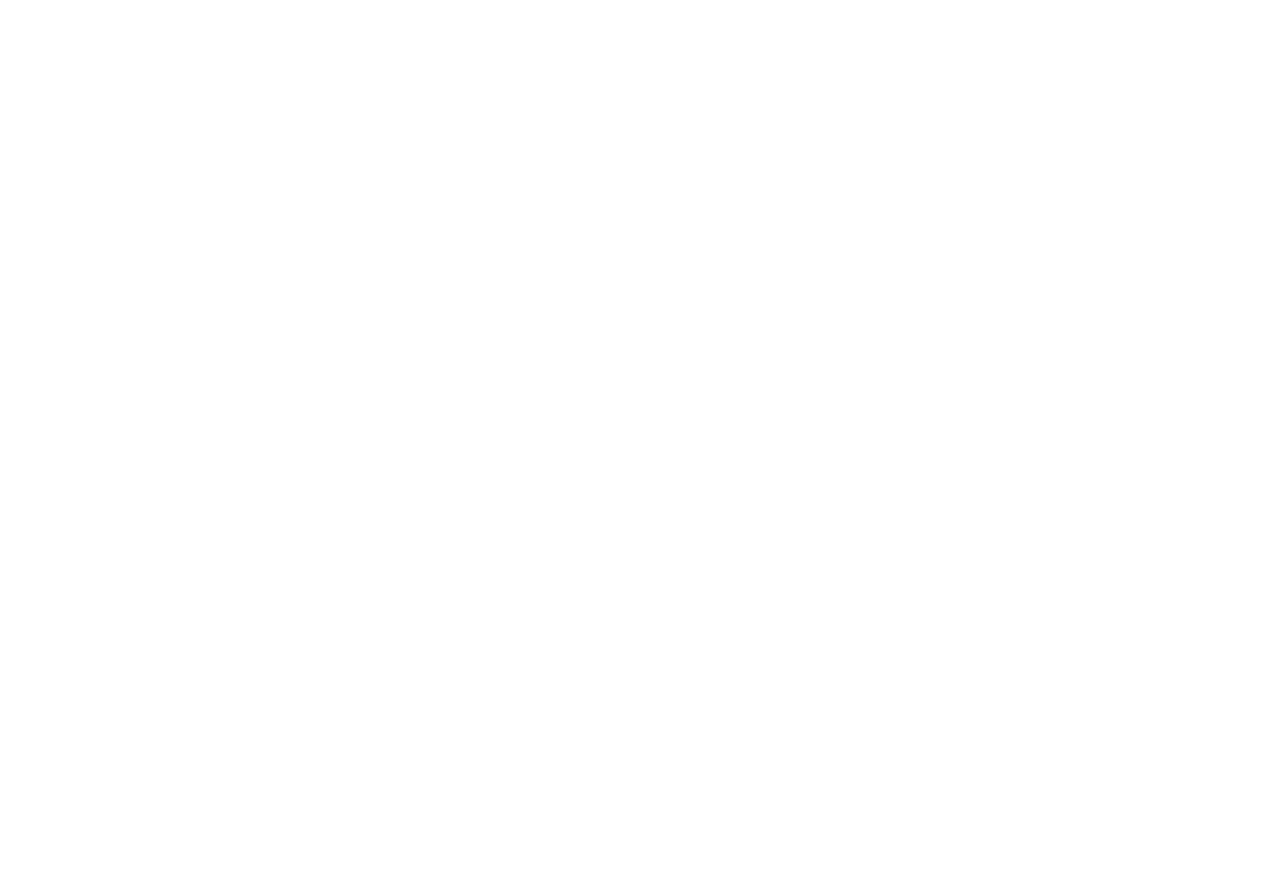
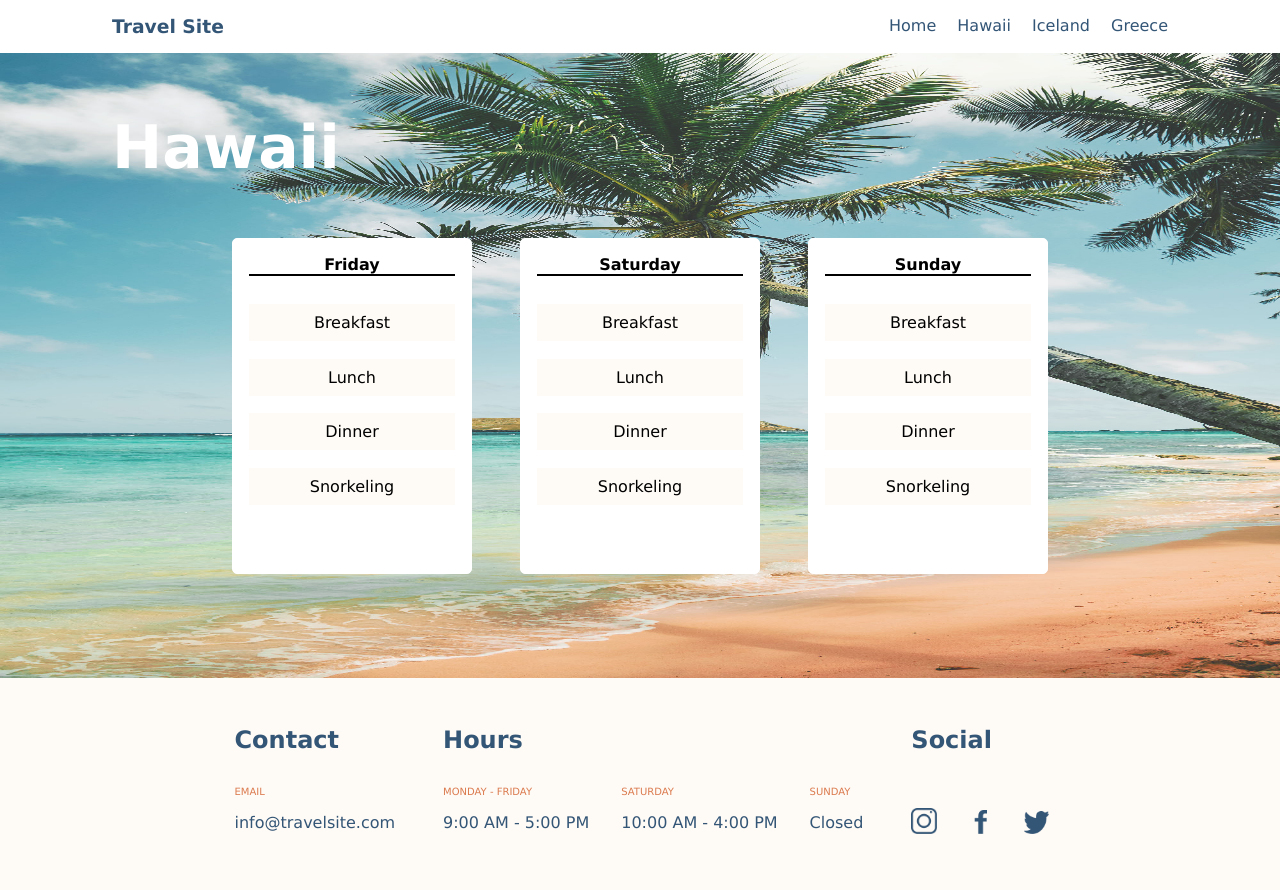
Before and after one commit to veronique-cadet/veronique-cadet-travelsite, a plain HTML site: page pages/hawaii.html in a window 1280 px wide. Before the commit the page ends 800 px from the top, so only its background shows below. Drawn offline with Linux system fonts and the light colour scheme.

Commit message:
hawaii page done

```diff
--- a/css/destinations.css
+++ b/css/destinations.css
@@ -0,0 +1,113 @@
+.hero__hawaii {
+  background-image: url(../assets/Images/hawaii.jpg);
+  padding-top: 7rem;
+  padding-bottom: 5rem;
+  background-size: 100% 100%;
+  background-repeat: no-repeat;
+}
+
+.hero__title {
+  display: flex;
+  margin-left: 7rem;
+  color: #ffffff;
+  font-size: 60px;
+}
+
+.hero__days {
+  display: flex;
+  justify-content: center;
+  padding-top: 2rem;
+}
+
+.hero__day {
+  border-radius: 0.313rem;
+  width: 15rem;
+  height: 21rem;
+  margin: 1.5rem;
+  border: 1px solid #ffffff;
+  text-decoration: none;
+  background-color: #ffffff;
+}
+
+.hero__day__text {
+  list-style: none;
+  text-align: center;
+  padding: 0;
+}
+
+.hero__day__list {
+  color: black;
+  border: 1px solid #fefaf5;
+  background-color: #fefaf5;
+  margin: 1.1rem 1rem;
+  padding-top: 0.5rem;
+  padding-bottom: 0.5rem;
+}
+
+.hero__day__list--day {
+  border-bottom: 2px solid black;
+  display: 3;
+  font-weight: bold;
+  padding-top: 1rem;
+  padding: 1rem;
+  padding-bottom: 0;
+  margin-left: 1rem;
+  margin-right: 1rem;
+  margin-bottom: 1.75rem;
+}
+
+.destinations__hawaii__text {
+  color: #ffffff;
+  display: flex;
+  justify-content: right;
+  margin-top: 20.5rem;
+  margin-right: 1rem;
+}
+
+.destinations__hawaii__link {
+  text-decoration: none;
+}
+
+.destinations__iceland {
+  border-radius: 0.313rem;
+  width: 15rem;
+  height: 21rem;
+  margin: 1.5rem;
+  border: 1px solid #ffffff;
+  text-decoration: none;
+  background-color: #ffffff;
+}
+
+.destinations__iceland__text {
+  color: #ffffff;
+  display: flex;
+  justify-content: right;
+  margin-top: 20.5rem;
+  margin-right: 1rem;
+}
+
+.destinations__iceland__link {
+  text-decoration: none;
+}
+
+.destinations__greece {
+  border-radius: 0.313rem;
+  width: 15rem;
+  height: 21rem;
+  margin: 1.5rem;
+  border: 1px solid #ffffff;
+  text-decoration: none;
+  background-color: #ffffff;
+}
+
+.destinations__greece__text {
+  color: #ffffff;
+  display: flex;
+  justify-content: right;
+  margin-top: 20.5rem;
+  margin-right: 1rem;
+}
+
+.destinations__greece__link {
+  text-decoration: none;
+}
--- a/css/global.css
+++ b/css/global.css
@@ -3,3 +3,166 @@
   box-sizing: border-box;
   margin: 0;
 }
+
+/*header*/
+
+.header {
+  display: flex;
+  justify-content: space-between;
+  background-color: #ffffff;
+  position: fixed;
+  width: 100%;
+  padding: 1rem;
+}
+
+.header__title {
+  margin-left: 6rem;
+  color: #335576;
+  text-decoration: none;
+}
+.header__link {
+  text-decoration: none;
+}
+
+.navigation__list {
+  margin-right: 6rem;
+}
+
+.navigation__item {
+  display: inline-flex;
+  margin-left: 1rem;
+}
+
+.navigation__link {
+  text-decoration: none;
+  color: #335576;
+}
+
+.navigation__link:hover {
+  /* text-decoration: underline; */
+  border-bottom: 2px solid #db7a4e;
+}
+
+/*footer*/
+
+.footer {
+  display: flex;
+  background-color: #fefaf5;
+  padding: 3rem;
+  justify-content: center;
+}
+
+.footer__text {
+  color: #335576;
+}
+
+.footer__cardheader {
+  color: #335576;
+  display: flex;
+  margin-bottom: 2rem;
+}
+
+.footer__cardheader--social {
+  color: #335576;
+  display: flex;
+  margin-bottom: 2rem;
+  height: 20%;
+}
+
+.footer__text__title {
+  color: #db7a4e;
+  margin-bottom: 1rem;
+  font-size: 10px;
+  text-transform: uppercase;
+}
+
+.footer__hours {
+  margin-left: 3rem;
+}
+
+.footer__address {
+  margin-left: 7.5rem;
+}
+
+.footer__text__days {
+  display: flex;
+}
+
+.footer__monday-friday__text {
+  display: flex;
+  flex-direction: column;
+  justify-content: space-between;
+}
+
+.footer__monday-friday__text {
+  color: #db7a4e;
+  margin-bottom: 1rem;
+  font-size: 10px;
+  text-transform: uppercase;
+}
+
+.footer__monday-friday__time {
+  color: #335576;
+  font-weight: 300;
+}
+
+.footer__saturday {
+  display: flex;
+  flex-direction: column;
+  justify-content: space-between;
+  margin-left: 2rem;
+}
+
+.footer__saturday__text {
+  color: #db7a4e;
+  margin-bottom: 1rem;
+  font-size: 10px;
+  text-transform: uppercase;
+}
+
+.footer__saturday__time {
+  color: #335576;
+  font-weight: 300;
+}
+
+.footer__sunday {
+  display: flex;
+  flex-direction: column;
+  justify-content: space-between;
+  margin-left: 2rem;
+}
+
+.footer__sunday__text {
+  color: #db7a4e;
+  margin-bottom: 1rem;
+  font-size: 10px;
+  text-transform: uppercase;
+}
+
+.footer__sunday__time {
+  color: #335576;
+  font-weight: 300;
+}
+
+.footer__socials {
+  margin-left: 3rem;
+}
+
+.footer__links {
+  text-decoration: none;
+}
+.footer__instagram__icon {
+  width: 10%;
+  margin-top: 27px;
+}
+.footer__facebook__icon {
+  width: 5%;
+  margin-top: 27px;
+  margin-left: 2rem;
+}
+
+.footer__twiiter__icon {
+  width: 10%;
+  margin-top: 27px;
+  margin-left: 2rem;
+}
--- a/index.html
+++ b/index.html
@@ -5,8 +5,8 @@
     <meta http-equiv="X-UA-Compatible" content="IE=edge" />
     <meta name="viewport" content="width=device-width, initial-scale=1.0" />
     <title>Travel Site</title>
-    <link rel="stylesheet" href="/css/main.css" />
-    <link rel="stylesheet" href="/css/global.css" />
+    <link rel="stylesheet" href="./css/main.css" />
+    <link rel="stylesheet" href="./css/global.css" />
   </head>
 
   <body>
@@ -17,16 +17,16 @@
       <nav class="navigation">
         <ul class="navigation__list">
           <li class="navigation__item">
-            <a class="navigation__link" href="/index.html">Home</a>
+            <a class="navigation__link" href="./index.html">Home</a>
           </li>
           <li class="navigation__item">
-            <a class="navigation__link" href="">Hawaii</a>
+            <a class="navigation__link" href="./pages/hawaii.html">Hawaii</a>
           </li>
           <li class="navigation__item">
-            <a class="navigation__link" href="">Iceland</a>
+            <a class="navigation__link" href="./pages/iceland.html">Iceland</a>
           </li>
           <li class="navigation__item">
-            <a class="navigation__link" href="">Greece</a>
+            <a class="navigation__link" href="./pages/greece.html">Greece</a>
           </li>
         </ul>
       </nav>
@@ -56,17 +56,17 @@
       <section class="destinations">
         <h2 class="destinations__title">Recommendations</h2>
         <article class="destinations__options">
-          <a class="destinations__hawaii__link" href="/pages/hawaii.html">
+          <a class="destinations__hawaii__link" href="./pages/hawaii.html">
             <div class="destinations__hawaii">
               <h3 class="destinations__hawaii__text">Hawaii</h3>
             </div></a
           >
-          <a class="destinations__iceland__link" href="/pages/greece.html">
+          <a class="destinations__iceland__link" href="./pages/iceland.html">
             <div class="destinations__iceland">
               <h3 class="destinations__iceland__text">Iceland</h3>
             </div></a
           >
-          <a class="destinations__greece__link" href="/pages/greece.html">
+          <a class="destinations__greece__link" href="./pages/iceland.html">
             <div class="destinations__greece">
               <h3 class="destinations__greece__text">Greece</h3>
             </div></a
--- a/pages/hawaii.html
+++ b/pages/hawaii.html
@@ -0,0 +1,121 @@
+<!DOCTYPE html>
+<html lang="en">
+  <head>
+    <meta charset="UTF-8" />
+    <meta http-equiv="X-UA-Compatible" content="IE=edge" />
+    <meta name="viewport" content="width=device-width, initial-scale=1.0" />
+    <title>Hawaii</title>
+    <link rel="stylesheet" href="../css/destinations.css" />
+    <link rel="stylesheet" href="../css/global.css" />
+  </head>
+
+  <body>
+    <header class="header">
+      <a class="header__link" href="../index.html">
+        <h3 class="header__title">Travel Site</h3></a
+      >
+      <nav class="navigation">
+        <ul class="navigation__list">
+          <li class="navigation__item">
+            <a class="navigation__link" href="../index.html">Home</a>
+          </li>
+          <li class="navigation__item">
+            <a class="navigation__link" href="../pages/hawaii.html">Hawaii</a>
+          </li>
+          <li class="navigation__item">
+            <a class="navigation__link" href="../pages/iceland.html">Iceland</a>
+          </li>
+          <li class="navigation__item">
+            <a class="navigation__link" href="../pages/greece.html">Greece</a>
+          </li>
+        </ul>
+      </nav>
+    </header>
+
+    <main>
+      <section class="hero__hawaii">
+        <h1 class="hero__title">Hawaii</h1>
+        <article class="hero__days">
+          <div class="hero__day">
+            <ul class="hero__day__text">
+              <li class="hero__day__list--day">Friday</li>
+              <li class="hero__day__list">Breakfast</li>
+              <li class="hero__day__list">Lunch</li>
+              <li class="hero__day__list">Dinner</li>
+              <li class="hero__day__list">Snorkeling</li>
+            </ul>
+          </div>
+          <div class="hero__day">
+            <ul class="hero__day__text">
+              <li class="hero__day__list--day">Saturday</li>
+              <li class="hero__day__list">Breakfast</li>
+              <li class="hero__day__list">Lunch</li>
+              <li class="hero__day__list">Dinner</li>
+              <li class="hero__day__list">Snorkeling</li>
+            </ul>
+          </div>
+          <div class="hero__day">
+            <ul class="hero__day__text">
+              <li class="hero__day__list--day">Sunday</li>
+              <li class="hero__day__list">Breakfast</li>
+              <li class="hero__day__list">Lunch</li>
+              <li class="hero__day__list">Dinner</li>
+              <li class="hero__day__list">Snorkeling</li>
+            </ul>
+          </div>
+        </article>
+      </section>
+    </main>
+    <footer class="footer">
+      <div class="footer__address">
+        <h2 class="footer__cardheader">Contact</h2>
+        <p class="footer__text__title">Email</p>
+        <p class="footer__text">info@travelsite.com</p>
+      </div>
+
+      <div class="footer__hours">
+        <h2 class="footer__cardheader">Hours</h2>
+        <div class="footer__text__days">
+          <div class="footer__monday-friday">
+            <p class="footer__monday-friday__text">Monday - Friday</p>
+            <p class="footer__monday-friday__time">9:00 AM - 5:00 PM</p>
+          </div>
+          <div class="footer__saturday">
+            <p class="footer__saturday__text">Saturday</p>
+            <p class="footer__saturday__time">10:00 AM - 4:00 PM</p>
+          </div>
+          <div class="footer__sunday">
+            <p class="footer__sunday__text">Sunday</p>
+            <p class="footer__sunday__time">Closed</p>
+          </div>
+        </div>
+      </div>
+
+      <div class="footer__socials">
+        <h2 class="footer__cardheader--social">Social</h2>
+        <a class="footer__links" href="https://www.Instagram.com">
+          <img
+            class="footer__instagram__icon"
+            src="/assets/Icons/icon-instagram.png"
+            alt="Instagram"
+          />
+        </a>
+
+        <a class="footer__links" href="https://www.facebook.com">
+          <img
+            class="footer__facebook__icon"
+            src="/assets/Icons/icon-facebook.png"
+            alt="Facebook"
+          />
+        </a>
+        <a class="footer__links" href="https://www.twiiter.com">
+          <img
+            class="footer__twiiter__icon"
+            src="/assets/Icons/icon-twitter.png"
+            alt="Facebook"
+          />
+        </a>
+      </div>
+    </footer>
+  </body>
+</html>
```
Also changed, not shown: css/main.css (+3 -166 lines).
